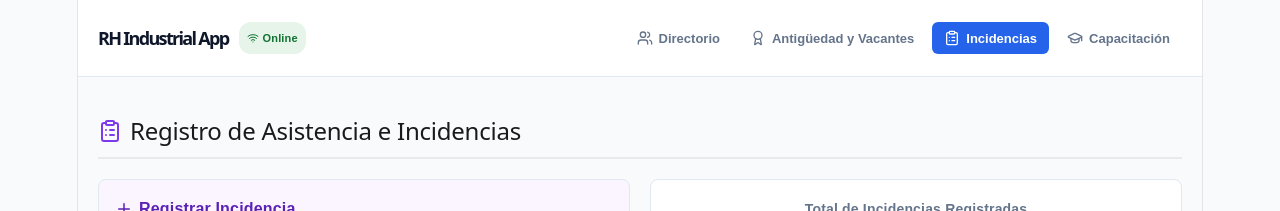
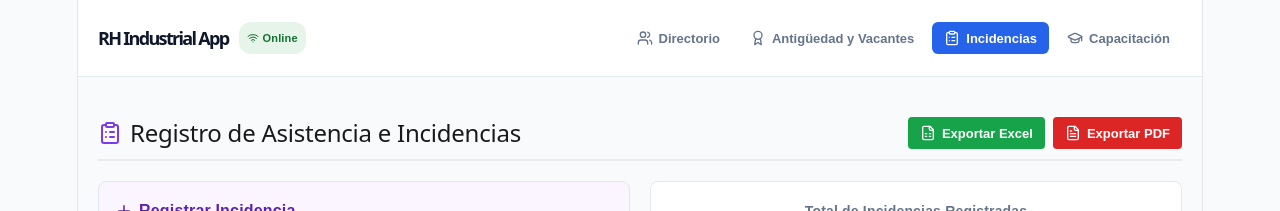
Before and after one commit to impredimex-hub/rrhh-pwa, a React (Vite) app: page / in a window 1280 px wide. Both pictures are taken after a click on the button "Incidencias". Shown: the top 211 px of the page. Built offline with nearby package versions, Linux system fonts and the light colour scheme; no server answers; the database is empty.

Commit message:
Update IncidenciasModule.tsx

```diff
--- a/src/components/IncidenciasModule.tsx
+++ b/src/components/IncidenciasModule.tsx
@@ -1,8 +1,9 @@
 import React, { useState, useEffect } from 'react';
-import { ClipboardList, Plus, Trash2, CheckCircle2 } from 'lucide-react';
+import { ClipboardList, Plus, Trash2, CheckCircle2, FileSpreadsheet, FileText } from 'lucide-react';
 import type { Colaborador, Incidencia } from '../types/rrhh';
 import { subscribeColaboradores } from '../services/personalService';
 import { subscribeIncidencias, saveIncidencia, deleteIncidencia } from '../services/incidenciaService';
+import { exportToExcel, exportToPDF } from '../utils/exportUtils';
 
 export const IncidenciasModule: React.FC = () => {
   const [colaboradores, setColaboradores] = useState<Colaborador[]>([]);
@@ -64,12 +65,52 @@ export const IncidenciasModule: React.FC = () => {
     });
   };
 
+  const handleExportExcel = () => {
+    const data = incidencias.map(i => ({
+      'No. Nómina': i.noNomina,
+      'Colaborador': i.nombreCompleto,
+      'Tipo de Incidencia': i.tipo,
+      'Fecha Inicio': i.fechaInicio,
+      'Fecha Fin': i.fechaFin,
+      'Días Totales': i.diasTotales,
+      'Estatus': i.estatus
+    }));
+    exportToExcel(data, 'Reporte_Incidencias_Asistencia');
+  };
+
+  const handleExportPDF = () => {
+    const headers = ['Nómina', 'Colaborador', 'Tipo', 'Periodo', 'Días', 'Estatus'];
+    const rows = incidencias.map(i => [
+      i.noNomina,
+      i.nombreCompleto,
+      i.tipo.replace('_', ' '),
+      `${i.fechaInicio} al ${i.fechaFin}`,
+      `${i.diasTotales} d`,
+      i.estatus
+    ]);
+    exportToPDF('Reporte General de Asistencia e Incidencias', headers, rows, 'Reporte_Incidencias');
+  };
+
   return (
     <div style={{ maxWidth: '1100px', margin: '0 auto', padding: '20px', fontFamily: 'sans-serif' }}>
-      <div style={{ borderBottom: '2px solid #eaeaea', paddingBottom: '12px' }}>
+      <div style={{ display: 'flex', justifyContent: 'space-between', alignItems: 'center', borderBottom: '2px solid #eaeaea', paddingBottom: '10px', flexWrap: 'wrap', gap: '10px' }}>
         <h2 style={{ display: 'flex', alignItems: 'center', gap: '8px', margin: 0, color: '#1a1a1a' }}>
           <ClipboardList size={24} color="#7c3aed" /> Registro de Asistencia e Incidencias
         </h2>
+        <div style={{ display: 'flex', gap: '8px' }}>
+          <button
+            onClick={handleExportExcel}
+            style={{ display: 'flex', alignItems: 'center', gap: '6px', padding: '8px 12px', background: '#16a34a', color: '#fff', border: 'none', borderRadius: '4px', cursor: 'pointer', fontWeight: 'bold', fontSize: '13px' }}
+          >
+            <FileSpreadsheet size={16} /> Exportar Excel
+          </button>
+          <button
+            onClick={handleExportPDF}
+            style={{ display: 'flex', alignItems: 'center', gap: '6px', padding: '8px 12px', background: '#dc2626', color: '#fff', border: 'none', borderRadius: '4px', cursor: 'pointer', fontWeight: 'bold', fontSize: '13px' }}
+          >
+            <FileText size={16} /> Exportar PDF
+          </button>
+        </div>
       </div>
 
       <div style={{ display: 'grid', gridTemplateColumns: 'repeat(auto-fit, minmax(320px, 1fr))', gap: '20px', marginTop: '20px' }}>
```
